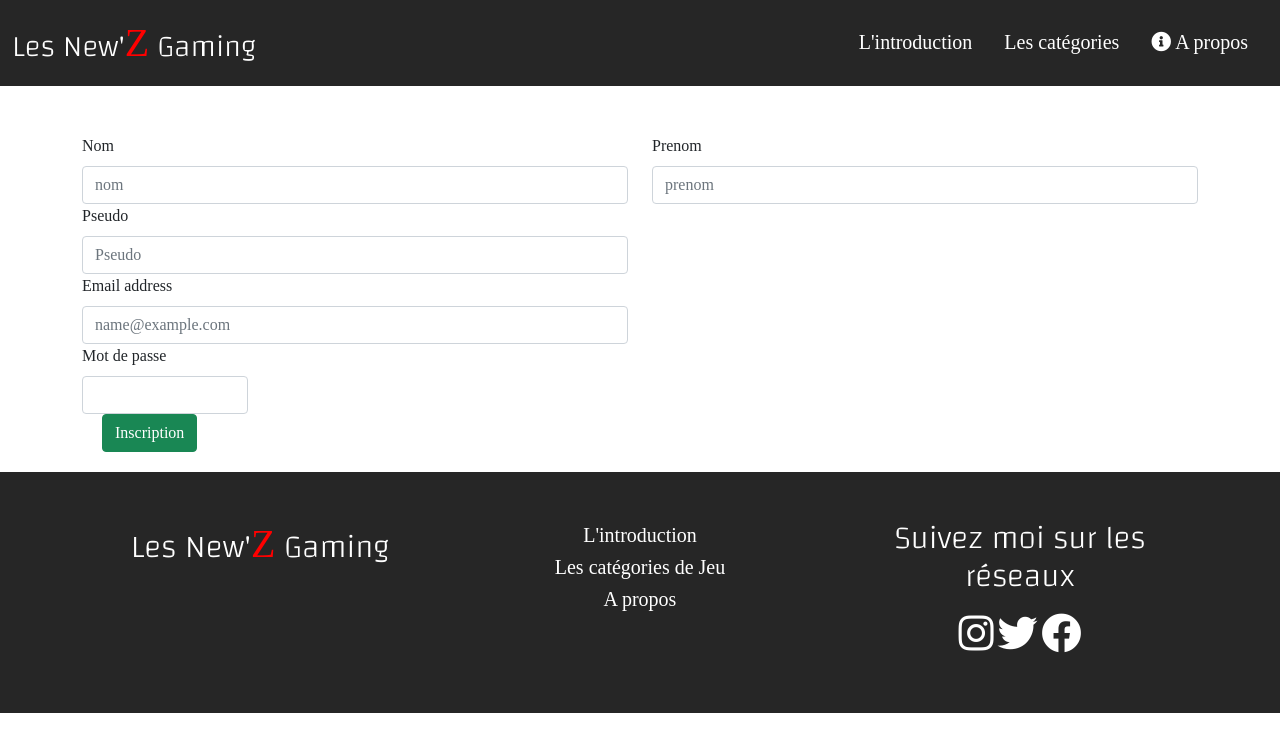
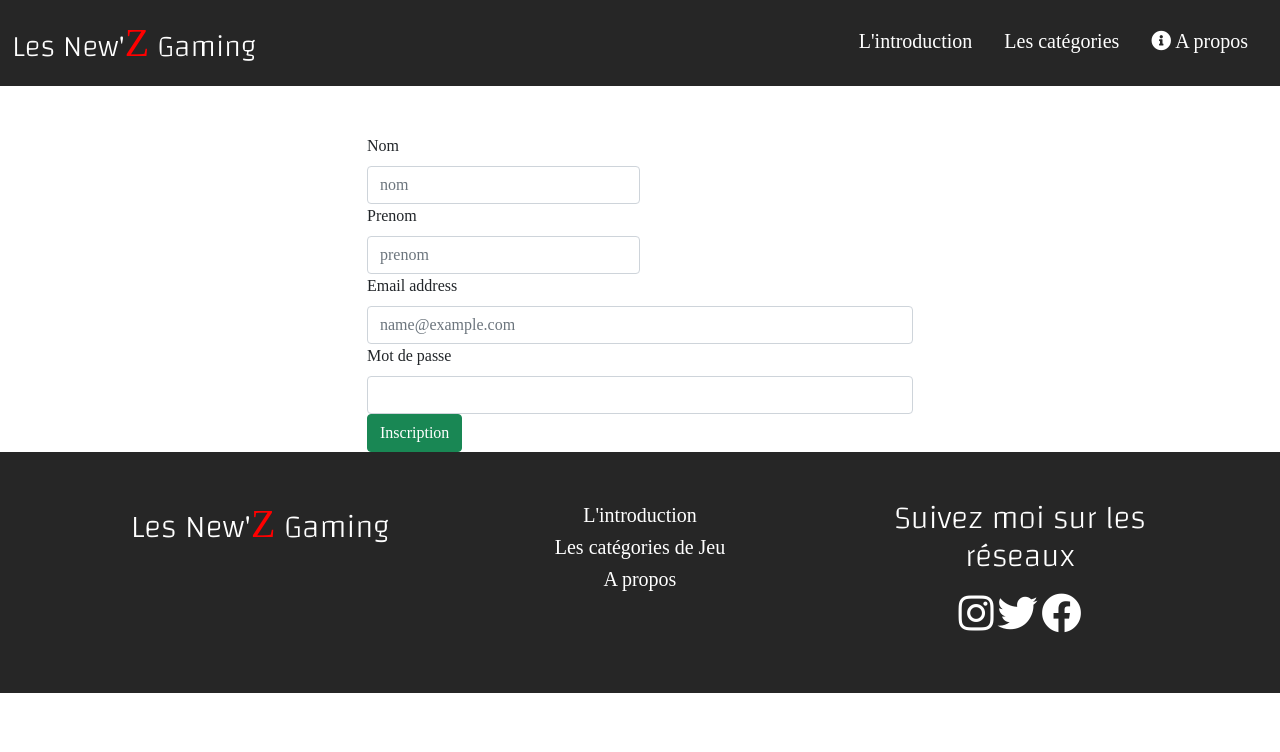
Before and after one commit to Jeyluu/projet-secret, a Node server app: page /admin/inscription in a window 1280 px wide. Shown: the top 752 px of the page. Run offline with Node 20, Linux system fonts and the light colour scheme; some libraries are stand-ins or nearby versions; some web fonts are replaced.

Commit message:
A faire categorie

```diff
--- a/public/style.css
+++ b/public/style.css
@@ -59,10 +59,21 @@
 .onglet{
     display: flex;
     flex-direction: row;
+    flex-wrap: wrap;
     margin-top: 15px;
     margin-right: 20px;
 }
 
+.easterE, .easterEpipe{
+    width: 30px;
+    opacity: 0;
+    transition: 1s;
+}
+
+.easterE:hover, .easterEpipe:hover{
+    opacity: 1;
+
+}
 /*HEADER ADMIN*/
 li{
     list-style-type: none;
--- a/views/admin/ajoutArticle.ejs
+++ b/views/admin/ajoutArticle.ejs
@@ -89,6 +89,7 @@
             <div class="col-md-3">
                 <div class="bouton">
                     <button type="submit" class="btn btn-primary">Publier</button>
+                    <a href="/tableau-de-bord"class="btn btn-danger"> Annuler sans sauvegarder</a>
                 </div>
 
 
@@ -97,7 +98,7 @@
             </div>
             <div class="col-md-3">
                 <div class="bouton">
-                    <a href="/tableau-de-bord"><button class="btn btn-danger mt-2">Annuler sans sauvegarder</button></a>
+
                 </div>
 
             </div>
--- a/views/inscription.ejs
+++ b/views/inscription.ejs
@@ -1,38 +1,29 @@
 <%- include('partials/header') %>
+
+    <section class="inscription ">
+
         <div class="container ">
             <form action="/admin/inscription?_method=POST" method="POST">
+                <div class="row">
 
-
-            <div class="row">
-                <div class="col-md-6 ">
-                    <div class="inscription">
+                    <div class="col-md-6 mx-auto">
+                        <div class="col-md-6">
                             <label for="exampleFormControlInput1" class="form-label">Nom</label>
                             <input type="text" class="form-control" id="exampleFormControlInput1" placeholder="nom"
                                 name="nom">
+
                         </div>
-                </div>
-
                         <div class="col-md-6">
-                    <div class="inscription">
                             <label for="exampleFormControlInput1" class="form-label">Prenom</label>
                             <input type="text" class="form-control" id="exampleFormControlInput1" placeholder="prenom"
                                 name="prenom">
                         </div>
                     </div>
+                </div>
 
-            </div>
                 <div class="row">
-                <div class="col-md-6">
-                    <div class="inscription">
-                        <label for="exampleFormControlInput1" class="form-label">Pseudo</label>
-                        <input type="text" class="form-control" id="exampleFormControlInput1" placeholder="Pseudo"
-                            name="pseudo">
-                    </div>
-                </div>
-            </div>
-            <div class="row">
-                <div class="col-md-6">
-                    <div class="inscription">
+
+                    <div class="col-md-6 mx-auto">
                         <label for="exampleFormControlInput1" class="form-label">Email address</label>
                         <input type="email" class="form-control" id="exampleFormControlInput1"
                             placeholder="name@example.com" name="email">
@@ -44,31 +35,47 @@
                                 <%= message %>
                             </div>
                             <%}%>
+                                <label for="exampleFormControlInput1" class="form-label">Mot de passe</label>
+                                <input type="password" class="form-control" id="exampleFormControlInput1"
+                                    name="motdepasse">
+                                <button class="btn btn-success" type="submit">Inscription</button>
                     </div>
                 </div>
 
 
+
+            </form>
         </div>
 
-            <div class="row">
-                <div class="col-md-2">
-                    <div class="inscription">
-                        <label for="exampleFormControlInput1" class="form-label">Mot de passe</label>
-                        <input type="password" class="form-control" id="exampleFormControlInput1" name="motdepasse">
-                    </div>
-                </div>
-            </div>
 
-            <div class="row">
-                <div class="col-md-2">
-                    <div class="bouton">
-                        <button class="btn btn-success" type="submit">Inscription</button>
-                    </div>
+
+
+
+
+
+
+
+
+
+
+
+
+
+
+
+
+
+
+
+
+
+
+
+
+
 
         </div>
 
-            </div>
-        </form>
-    </div>
+    </section>
 
     <%- include('partials/footer') %>
--- a/views/partials/header.ejs
+++ b/views/partials/header.ejs
@@ -39,6 +39,16 @@
                 </button>
                 <div class="onglet">
                     <ul>
+                        <a href="/admin/inscription">
+                            <li><img src="/images/pipe.jpg" alt="Pipe" class="easterEpipe"></li>
+                        </a>
+                    </ul>
+                    <ul>
+                        <a href="/admin/connexion">
+                            <li><img src="/images/secret.jpg" alt="Coins" class="easterE"></li>
+                        </a>
+                    </ul>
+                    <ul>
                         <a href="#introduction">
                             <li class="cool-link head">L'introduction</li>
                         </a>
```
Also changed, not shown: views/admin/modificationArticle.ejs (+2 -9 lines), views/coAdmin.ejs (+9 -10 lines). Lines whose indentation alone changed are shown as unchanged.
